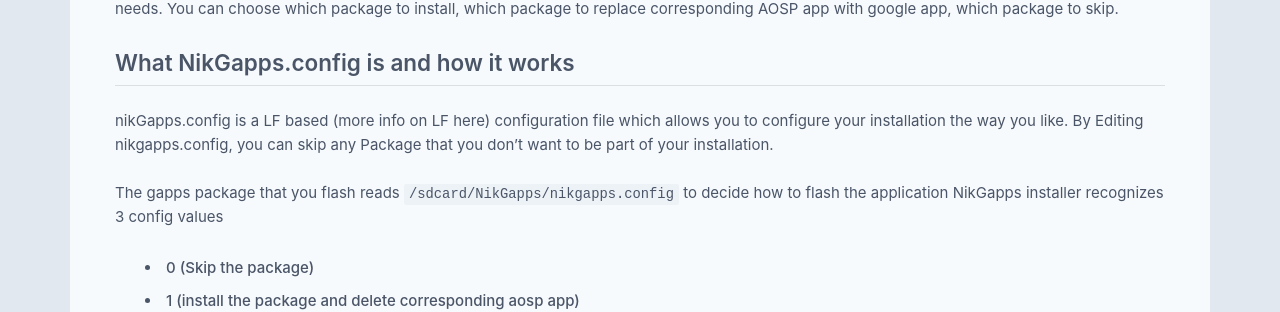
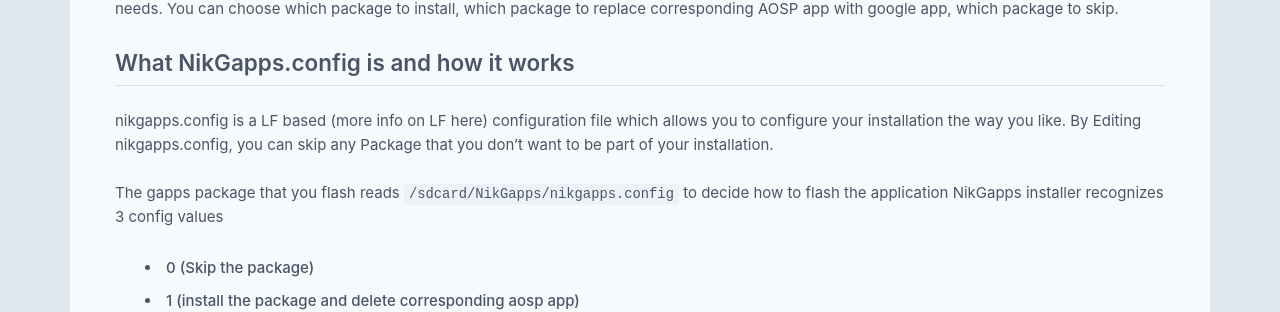
Before and after one commit to nikgapps/nikgapps.github.io, a Jekyll site: the page built from _posts/2020-05-15-NikGapps-Config.md, in a window 1280 px wide. Shown: the part 446-758 px from the top of the page. Built offline with Jekyll 4.4.1, drawn with Linux system fonts in a browser that asks for light colours; some web fonts are replaced; comment, search, counter and statistics services are not loaded.

Commit message:
Fix typo

```diff
--- a/_posts/2020-05-15-NikGapps-Config.md
+++ b/_posts/2020-05-15-NikGapps-Config.md
@@ -11,7 +11,7 @@
 
 ## What NikGapps.config is and how it works
 
-nikGapps.config is a LF based (more info on LF here) configuration file which allows you to configure your installation the way you like.
+nikgapps.config is a LF based (more info on LF here) configuration file which allows you to configure your installation the way you like.
 By Editing nikgapps.config, you can skip any Package that you don't want to be part of your installation.
 
 The gapps package that you flash reads `/sdcard/NikGapps/nikgapps.config` to decide how to flash the application
```
